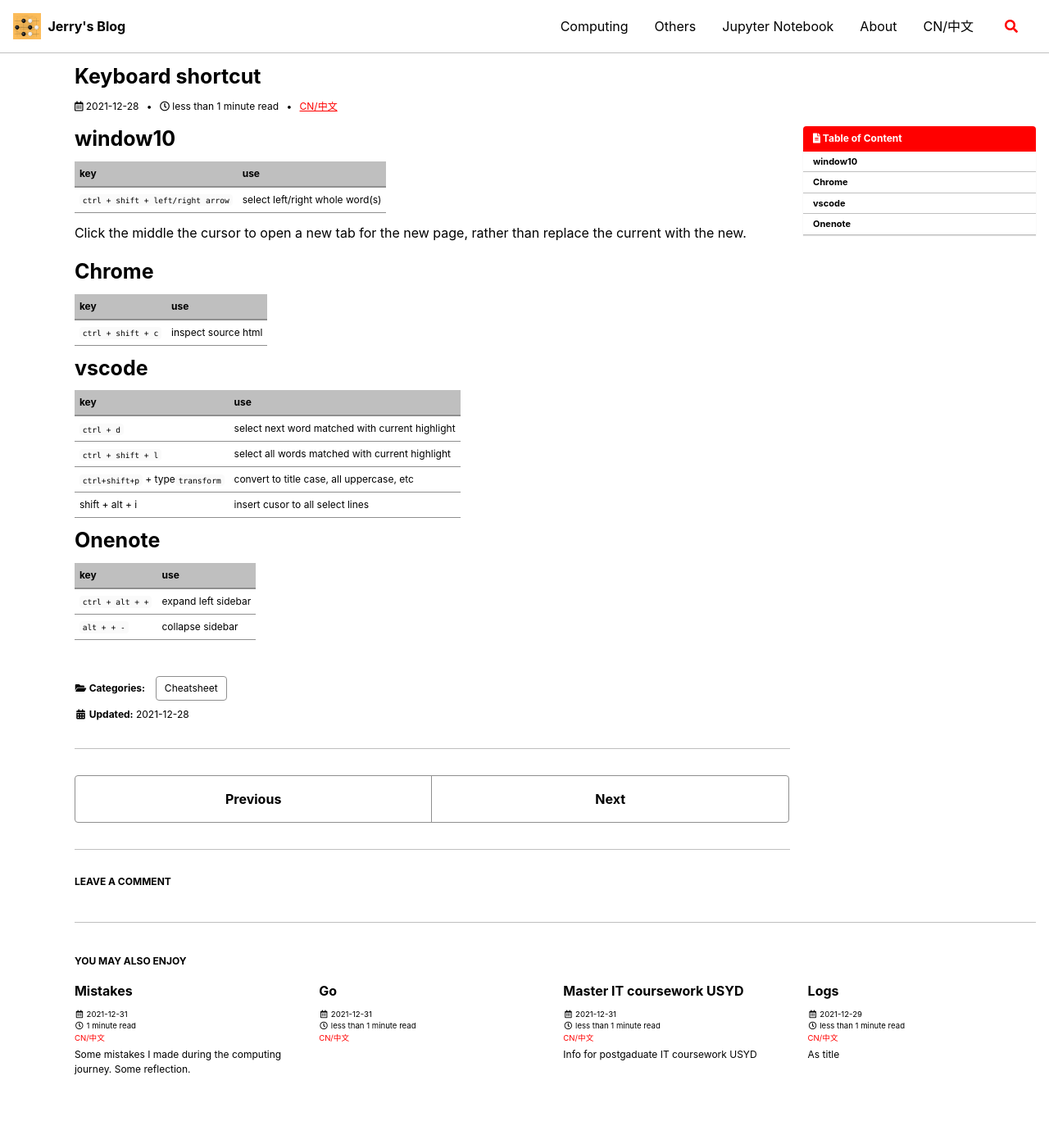
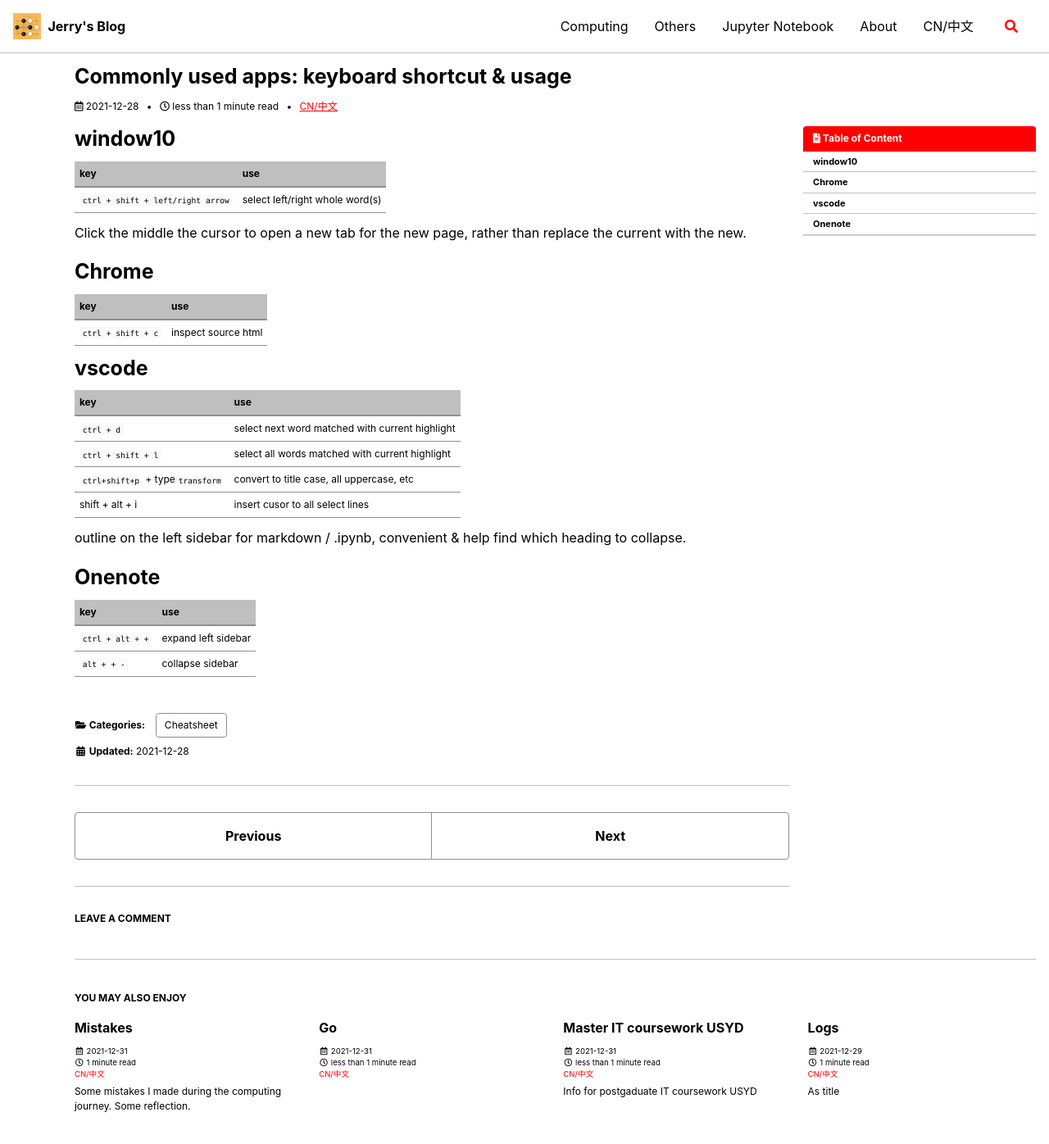
Before and after one commit to postsent/postsent.github.io, a Jekyll site: the page built from _posts/computing/cheatsheet/2021-12-28-keyboard-shortcut.md, in a window 1280 px wide and 1400 px high. Shown: the top 1396 px of the window at 82% size. Built offline with Jekyll 4.4.1, drawn with Linux system fonts in a browser that asks for light colours; cached includes are drawn as plain includes; comment, search, counter and statistics services are not loaded.

Commit message:
update log

```diff
--- a/_posts/computing/cheatsheet/2021-12-28-keyboard-shortcut.md
+++ b/_posts/computing/cheatsheet/2021-12-28-keyboard-shortcut.md
@@ -1,10 +1,10 @@
 ---
-title: "Keyboard shortcut"
+title: "Commonly used apps: keyboard shortcut & usage"
 date: 2021-12-28
 categories:
   - Cheatsheet
 last_modified_at: 2021-12-28
-excerpt: My common use keyboard shortcut
+excerpt: My common use keyboard shortcut + other functionaliy usage
 ---
 
 # window10
@@ -30,6 +30,9 @@ Click the middle the cursor to open a new tab for the new page, rather than repl
 |``ctrl+shift+p`` + type``transform``| convert to title case, all uppercase, etc|
 |shift + alt + i| insert cusor to all select lines|
 
+outline on the left sidebar for markdown / .ipynb, convenient & help find which heading to collapse.
+
+
 # Onenote
 
 | key |  use                       |
```
Also changed, not shown: _posts/computing/jeykll/2021-12-28-jupyter-book.md (+3 -1 lines), _posts/computing/jeykll/2021-12-29-logs.md (+4 -0 lines).
